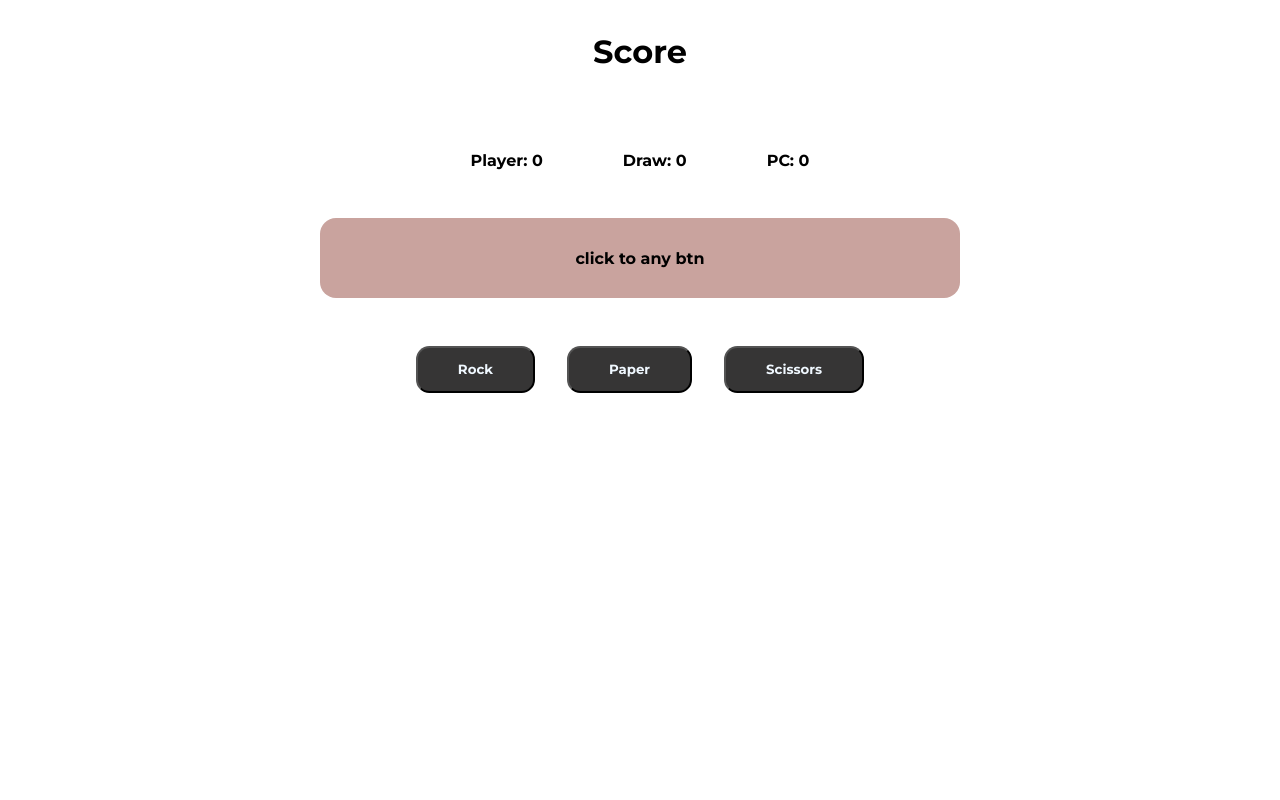
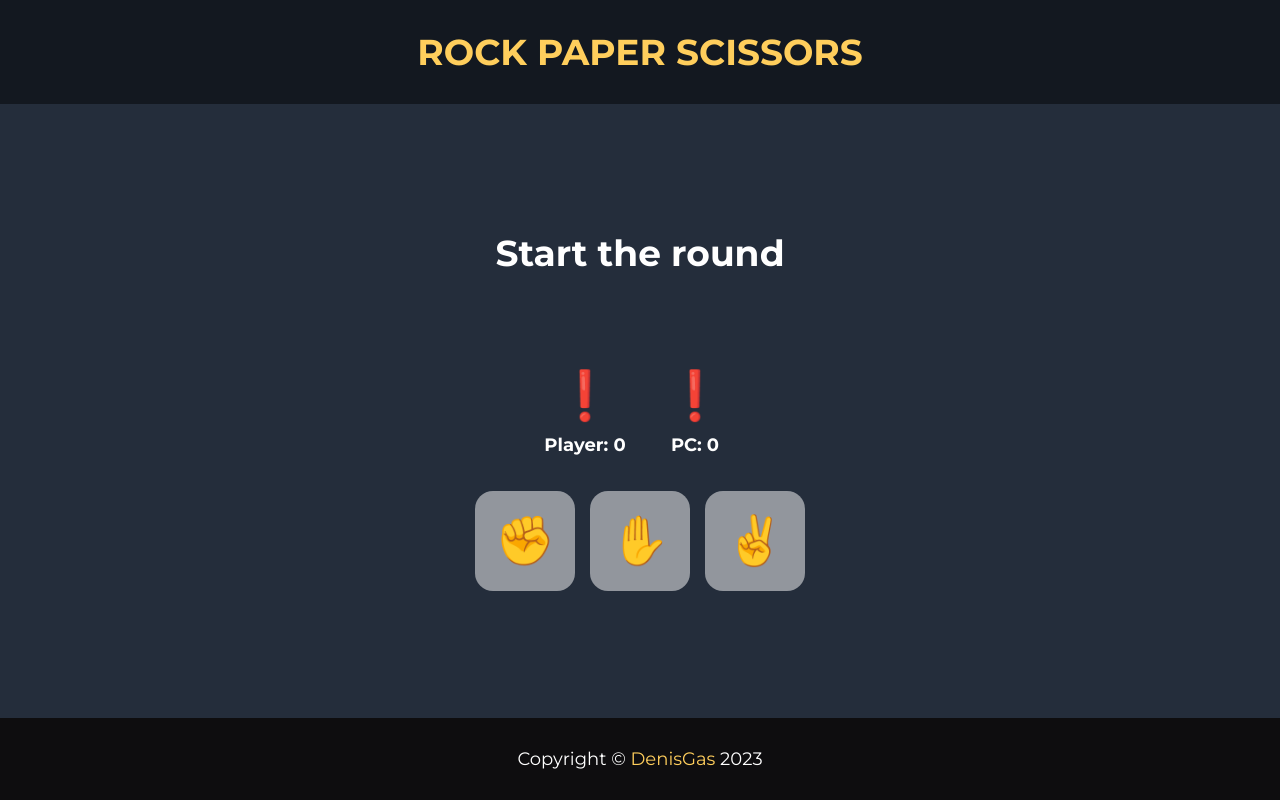
Before and after one commit to DenisGas/ROCK_PAPER_SCISSORS, a plain HTML site: page index.html in a window 1280 px wide. Drawn offline with Linux system fonts and the light colour scheme.

Commit message:
Added new Ui

```diff
--- a/css/main.css
+++ b/css/main.css
@@ -1,71 +1,159 @@
-@import url('https://fonts.googleapis.com/css2?family=Montserrat:wght@700&display=swap');
+@import url('https://fonts.googleapis.com/css2?family=Montserrat:wght@400;700&display=swap');
 
-*{
-  transition: all 0.5s;
+
+* {
+  transition: opacity 0.2s;
   padding: 0;
   margin: 0;
   box-sizing: border-box;
 }
 
-body{
-  gap: 5em;
-  flex-direction: column;
-  display: flex;
-  width: 100%;
-  min-height: auto;
-  height: 100vh;
-  font-family: 'Montserrat', sans-serif;
+:root {
+  --main-color: #242d3b;
+  --header-color: #131820;
+  --footer-color: #0e0d0f;
+  --font: 'Montserrat', sans-serif;
+  --accent-color: #ffce5c;
+  --white: #ffffff;
 }
 
-h1{
-  margin-top: 1em;
+body {
+  font-size: 18px;
+  color: var(--white);
+  background: var(--main-color);
+  width: 100%;
+  min-height: 100vh;
+  font-family: var(--font);
+  display: flex;
+  flex-direction: column;
+  justify-content: space-between;
+}
+
+a {
+  color: var(--accent-color);
+  text-decoration: none;
+}
+
+
+.header {
+  min-height: 10vh;
+  background: var(--header-color);
+  padding: 30px;
+  width: 100%;
+  color: var(--accent-color);
+  text-align: center;
+
+}
+
+.gameboard {
+  opacity: 100%;
+  padding: 30px 0;
+  display: flex;
+  gap: 30px;
+  flex-direction: column;
+  align-items: center;
+  justify-content: center;
+  min-height: 70vh;
+  user-select: none;
+}
+
+.gameboard-score-info {
+  height: 100px;
+  display: flex;
+  flex-direction: column;
+  gap: 15px;
+  align-items: center;
+}
+
+#gameboard-score-message-text {
+  text-align: center;
+  font-size: 36px;
+  color: var(--white);
+}
+
+.score-box {
+  font-weight: bold;
+  width: 100px;
+  display: flex;
+  justify-content: center;
+  gap: 10px;
+  flex-direction: column;
+  height: 100%;
   text-align: center;
 }
 
-.scores{
-  justify-content: center;
-  gap: 5em;
-  width: 100%;
+.gameboard__score-boxes {
   display: flex;
+  min-height: 100px;
+  gap: 10px;
+  align-items: center;
 }
 
-.buttons{
-  justify-content: center;
-  gap: 2em;
-  width: 100%;
-  display: flex;
+.sign {
+  font-size: 48px;
 }
 
-.content{
-  height: 100%;
-  width: 100%;
-  margin: auto;
-  gap: 3em;
-  flex-direction: column;
+.gameboard__choices-block {
   display: flex;
-
+  gap: 15px;
+  align-items: center;
+  height: auto;
 }
 
-#answerDiv{
-  justify-content: center;
-  margin: 0 auto;
-  padding: 1em;
-  min-height: 5em;
-  height: auto;
-  width: 50%;
-  display: flex;
-  align-items: center;
-  background: #c9a39e;
-  border-radius: 1em;
+.button {
+  transition: filter ease-in 0.2s;
+  cursor: pointer;
+  border: 5px transparent solid;
+  text-align: center;
+  font-size: 48px;
+  border-radius: 18px;
+  width: 100px;
+  height: 100px;
+  background: rgba(255, 255, 255, 0.5);
+}
+
+.button:hover {
+  filter: brightness(0.5);
+}
+
+.button:active {
+  font-size: 40px;
+}
+
+.footer {
+  min-height: 10vh;
+  text-align: center;
+  background: var(--footer-color);
+  padding: 30px;
+  width: 100%;
+}
+
+.win-game-messedge {
+  user-select: none;
+  text-align: center;
+  display: none;
+}
+
+.win-game-messedge h2 {
+  font-size: 36px;
+  color: var(--white);
+}
+
+.win-game-messedge button {
+  margin-top: 20px;
+  transition: filter ease-in 0.2s;
+  cursor: pointer;
+  border: 5px transparent solid;
+  text-align: center;
+  font-weight: bold;
+  font-size: 36px;
+  border-radius: 36px;
+  padding: 0px 40px;
+  color: var(--header-color);
+  background: var(--white);
 }
 
 
-
-.button{
-  font-family: 'Montserrat', sans-serif;
-  color:aliceblue;
-  background: #363535;
-  padding: 1em 3em;
-  border-radius: 1em;
-
+.opacity0 {
+  opacity: 0%;
 }
--- a/index.html
+++ b/index.html
@@ -10,31 +10,48 @@
 </head>
 
 <body>
-
-  <header>
-    <h1>Score</h1>
+  <header class="header">
+    <h1 class="title">ROCK PAPER SCISSORS</h1>
   </header>
-
-  <main class="content">
-    <section class="scores">
-      <p>Player: <span id="playerWinScore">0</span></p>
-      <p>Draw: <span id="drawScore">0</span></p>
-      <p>PC: <span id="pcWinScore">0</span></p>
-    </section>
-
-    <div id="answerDiv">
-      <p id="answer">click to any btn</p>
+  <main id="gameboard" class="gameboard opacity0">
+    <div class="gameboard-score-info">
+      <div class="gameboard-score-message">
+        <h2 id="gameboard-score-message-text"></h2>
+      </div>
+    </div>
+    <div class="gameboard__score-boxes">
+      <div class="score-box">
+        <div class="sign" id="playerSign">❗</div>
+        <p>Player: <span id="playerWinScore">0</span></p>
+      </div>
+      <div class="score-box">
+        <div class="sign" id="pсSign">❗</div>
+        <p>PC: <span id="pcWinScore">0</span></p>
+      </div>
     </div>
 
-    <section class="buttons">
-      <button data-value="rock" class="button">Rock</button>
-      <button data-value="paper" class="button">Paper</button>
-      <button data-value="scissors" class="button">Scissors</button>
-    </section>
+    <div class="gameboard__choices-block">
+      <button data-value="rock" class="button">
+        ✊
+      </button>
+      <button data-value="paper" class="button">
+        ✋
+      </button>
+      <button data-value="scissors" class="button">
+        ✌
+      </button>
+    </div>
+  </main>
 
-  </main>
+  <div id="win-game-messedge" class="win-game-messedge">
+    <h2 id="who-win-game">💔YOU LOSE💔</h2>
+    <button id="restart-btn">PLAY</button>
+  </div>
+
+  <div class="footer">
+    Copyright © <a href="https://github.com/DenisGas">DenisGas</a> 2023
+  </div>
+
 
   <script defer src="./js/main.js"></script>
 </body>
-
-</html>
--- a/js/main.js
+++ b/js/main.js
@@ -1,80 +1,79 @@
-function getRandomInt(max) {
-  return Math.floor(Math.random() * max);
+const buttons = document.querySelectorAll(".button");
+const gameboard = document.getElementById("gameboard");
+const pcWinScore = document.getElementById("pcWinScore");
+const playerWinScore = document.getElementById("playerWinScore");
+const pсSign = document.getElementById("pсSign");
+const playerSign = document.getElementById("playerSign");
+const restartBtn = document.getElementById("restart-btn");
+const whoWinGame = document.getElementById("who-win-game");
+const modal = document.getElementById("win-game-messedge");
+const roundResultText = document.getElementById("gameboard-score-message-text");
+
+const FIGURE_ARRAY = ["rock", "paper", "scissors"];
+const SIGN_ARRAY = ["✊", "✋", "✌"];
+const WIN_ARRAY = ["👑YOU WIN👑", "💔YOU LOSE💔"];
+const gameScore = { plrWns: 0, pcWns: 0 };
+
+for (let i = 0; i < buttons.length; i++) {
+  buttons[i].addEventListener("click", buttonClickHandler);
+}
+
+restartBtn.addEventListener("click", () => {
+  modal.style.display = "none";
+  game();
+});
+
+function signChoice(elem, num) {
+  elem.textContent = SIGN_ARRAY[num];
+}
+
+function getRandomInt(min, max) {
+  min = Math.ceil(min);
+  max = Math.floor(max - 1);
+  return Math.floor(Math.random() * (max - min + 1)) + min;
+}
+
+function showModal(gameResult) {
+  gameboard.classList.add("opacity0");
+  setTimeout(() => {
+    gameboard.style.display = "none";
+    modal.style.display = "block";
+  }, 200);
+  whoWinGame.textContent = gameResult;
 }
 
 function computerPlay(arr, num) {
+  signChoice(pсSign, num);
   return arr[num];
 }
 
-function createBtn(FIGURE_ARRAY) {
-  const buttonsSection = document.querySelector(".buttons");
-  for (i = 0; i < FIGURE_ARRAY.length; i++) {
-    const newBtn = document.createElement("button");
-    newBtn.classList.add("button");
-    newBtn.textContent = FIGURE_ARRAY[i];
-    newBtn.dataset.value = FIGURE_ARRAY[i];
-    buttonsSection.appendChild(newBtn);
-  }
-}
+function buttonClickHandler(e) {
+  let playerSelection = e.target.dataset.value;
 
-function btnAddEvent(nextRound, FIGURE_ARRAY, gameScore) {
-  const buttons = document.querySelectorAll(".button");
-  const clickHandler = (event) => btnClick(event, FIGURE_ARRAY, gameScore);
-  if (nextRound === true) {
-    buttons.forEach((btn) => {
-      btn.remove();
-    });
-    createBtn(FIGURE_ARRAY);
-    game();
-  } else {
-    buttons.forEach((btn) => {
-      btn.addEventListener("click", clickHandler);
-    });
-  }
-}
-
-function btnClick(e, FIGURE_ARRAY, gameScore) {
-  let playerSelection = e.target.dataset.value;
+  signChoice(playerSign, FIGURE_ARRAY.indexOf(playerSelection));
   let computerSelection = computerPlay(
     FIGURE_ARRAY,
-    getRandomInt(FIGURE_ARRAY.length)
+    getRandomInt(0, FIGURE_ARRAY.length)
   );
   let roundResult = playRound(playerSelection, computerSelection, gameScore);
   updateScore(gameScore, roundResult);
 }
 
-function updateScore(scoreData, roundResult, removeFunc) {
-  const answer = document.getElementById("answer");
-  const playerWinScore = document.getElementById("playerWinScore");
-  const drawScore = document.getElementById("drawScore");
-  const pcWinScore = document.getElementById("pcWinScore");
-
-  answer.parentNode.style.background = "#c9a39e";
-  answer.textContent = roundResult;
-
+function updateScore(scoreData, roundResult) {
+  roundResultText.textContent = roundResult;
   playerWinScore.textContent = scoreData.plrWns;
   pcWinScore.textContent = scoreData.pcWns;
-  drawScore.textContent =
-    scoreData.round - (scoreData.plrWns + scoreData.pcWns);
-
-  if (scoreData.plrWns === 5 || scoreData.pcWns === 5) {
-    answer.parentNode.style.background = "green";
-    if (scoreData.plrWns > scoreData.pcWns) {
-      answer.textContent = "Player win";
-    } else {
-      answer.parentNode.style.background = "#ff543e";
-      answer.textContent = "PC win";
-    }
-
-    return game(true);
+  if (scoreData.pcWns === 5) {
+    return showModal(WIN_ARRAY[1]);
+  }
+  if (scoreData.plrWns === 5) {
+    return showModal(WIN_ARRAY[0]);
   }
 }
 
 function playRound(playerSelection, computerSelection, scoreData) {
-  scoreData.round += 1;
-
   if (playerSelection === computerSelection) {
-    return "Draw";
+    return "It's a tie!";
   } else if (playerSelection === "paper" && computerSelection === "rock") {
     scoreData.plrWns += 1;
     return "Player Win, Paper wraps Rock";
@@ -97,10 +96,14 @@ function playRound(playerSelection, computerSelection, scoreData) {
   return "ERROR";
 }
 
-function game(nextRound = false) {
-  const FIGURE_ARRAY = ["rock", "paper", "scissors"];
-  const gameScore = { plrWns: 0, pcWns: 0, round: 0 };
-  btnAddEvent(nextRound, FIGURE_ARRAY, gameScore);
+function game() {
+  gameboard.classList.remove("opacity0");
+  gameboard.style.display = "flex";
+  roundResultText.textContent = "Start the round";
+  playerWinScore.textContent = "0";
+  pcWinScore.textContent = "0";
+  gameScore.pcWns = 0;
+  gameScore.plrWns = 0;
 }
 
 game();
```
